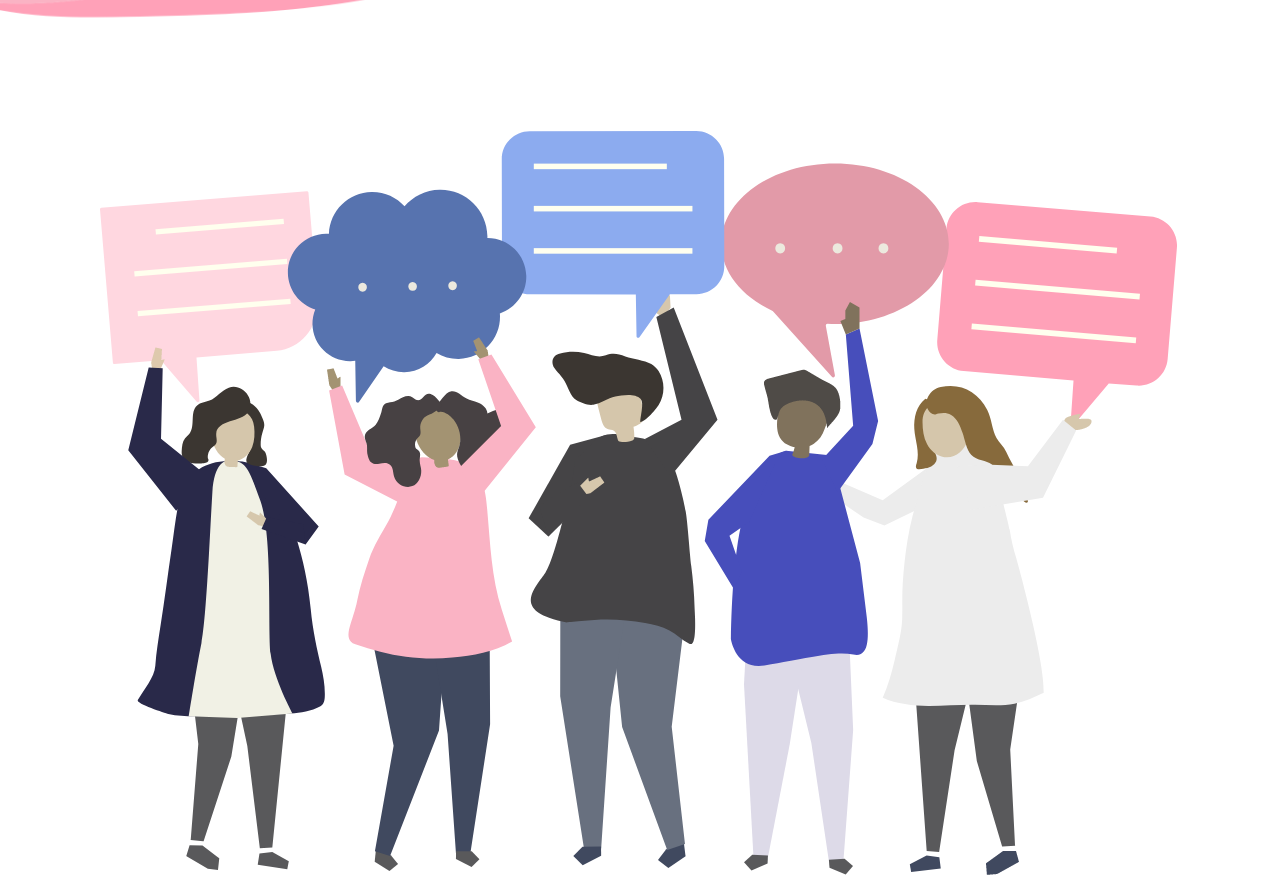
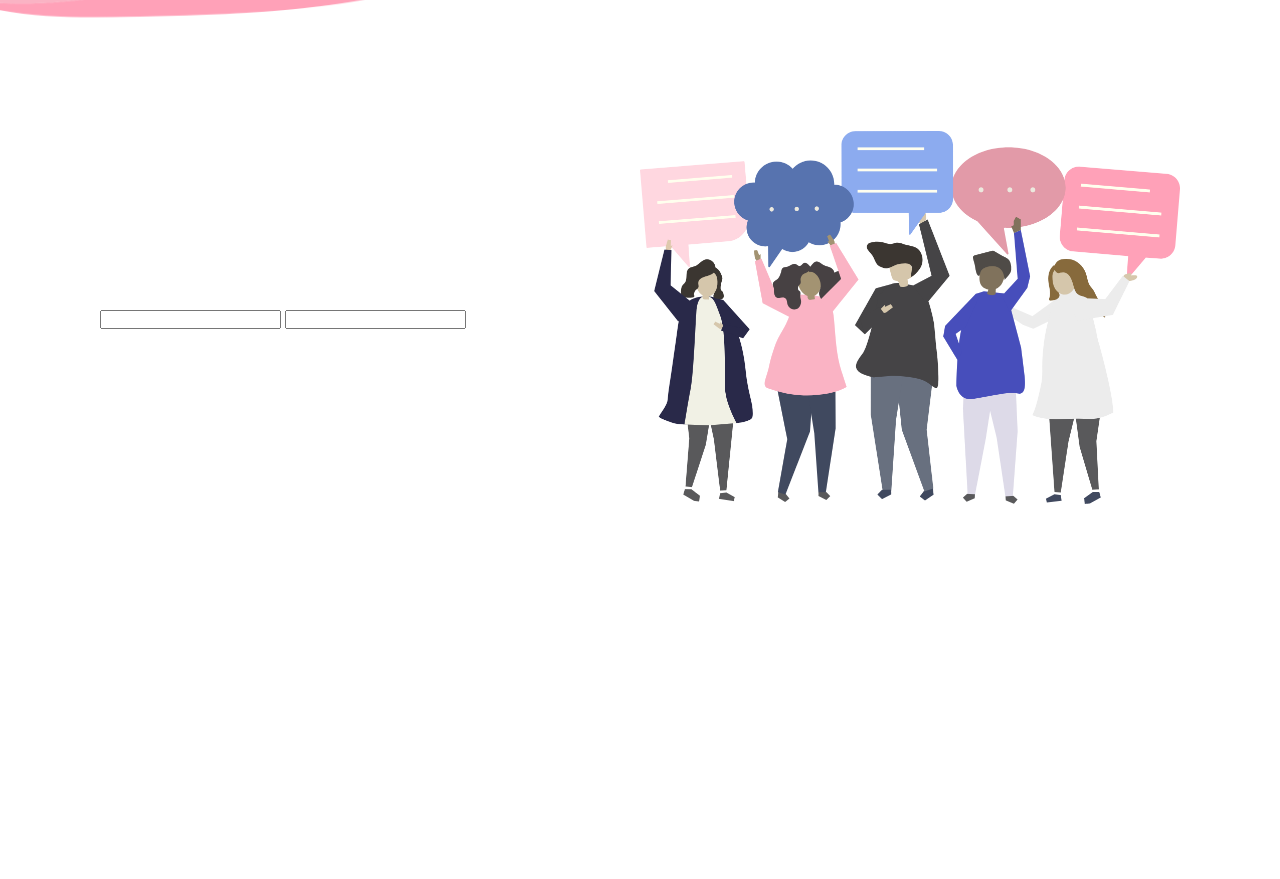
Before and after one commit to p-panigrahi/Education-Site, a website: page index.html in a window 1280 px wide. Shown: the part 3140-4019 px from the top of the page. After the commit the page ends 3648 px from the top, so only its background shows below. Drawn offline with Linux system fonts and the light colour scheme.

Commit message:
2nd Push

```diff
--- a/index.html
+++ b/index.html
@@ -143,9 +143,10 @@
 
     <!-- contact -->
     <section id="contact">
-        <div class="container">
+        <div class="container contact_row">
             <div class="contact_left_col">
-
+                <input type="text">
+                <input type="text">
             </div>
             <div class="contact_right_col">
                 <img src="./public/img/contact.png" alt="">
--- a/src/style.css
+++ b/src/style.css
@@ -193,3 +193,17 @@ nav ul li a{
 }
 
 /* offers */
+/* ------------Empty Styling */
+
+/* Contact */
+.contact_row{
+    display: flex;
+    align-items: center;
+    flex-wrap: wrap;
+}
+.contact_left_col,.contact_right_col{
+    flex-basis: 50%;
+}
+.contact_right_col img{
+    width: 100%;
+}
```
